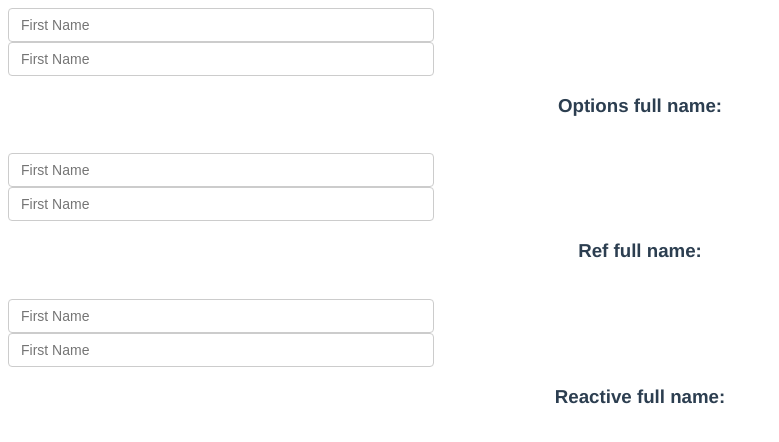
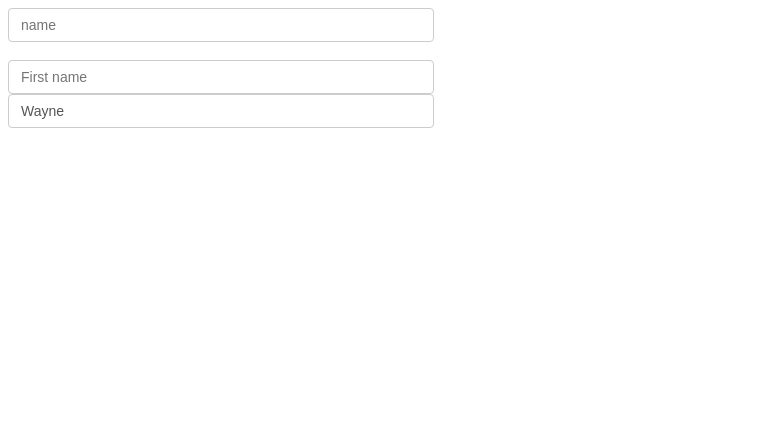
Before and after one commit to utshab-roy/vue-ui, a Vue app: page / in a window 1280 px wide. Shown: the top 442 px of the page, without its empty margins (0-779 px from the left). Built offline with nearby package versions, Linux system fonts and the light colour scheme.

Commit message:
watch observe in ref and multiple data val at same time

```diff
--- a/src/App.vue
+++ b/src/App.vue
@@ -1,9 +1,9 @@
 <template>
-    <Computed />
+    <Watch />
 </template>
 
 <script>
-import Computed from "./components/Computed.vue";
+import Watch from "./components/Watch.vue";
 export default {
     name: "App",
     data() {
@@ -11,7 +11,7 @@
 
         };
     },
-    components: { Computed }
+    components: { Watch }
 }
 </script>
 
--- /dev/null
+++ b/src/components/Watch.vue
@@ -0,0 +1,50 @@
+<template>
+    <div>
+        <input type="text" placeholder="name" v-model="name">
+        <br>
+        <input type="text" placeholder="First name" v-model="firstName">
+        <input type="text" placeholder="Last name" v-model="lastName">
+    </div>
+</template>
+
+<script>
+import { ref, watch } from "vue";
+export default {
+    name: 'Watch',
+    setup() {
+        const firstName = ref('')
+        const lastName = ref('Wayne')
+
+        // watching multiple data source at the same time, pass values as array
+        watch([firstName, lastName], function(newValues, oldValues) {
+            console.log('ref firstName Old value', oldValues[0])
+            console.log('ref firstName New value', newValues[0])
+
+            console.log('ref lastName Old value', oldValues[1])
+            console.log('ref lastName New value', newValues[1])
+        }, { // if we want to execute watch on load, even before any change
+            immediate: true
+        })
+
+        return {
+            firstName,
+            lastName
+        }
+    },
+    data() {
+        return {
+            name: ''
+        }
+    },
+    watch: {
+        name(newValue, oldValue) {
+            console.log('Old value', oldValue)
+            console.log('New value', newValue)
+        }
+    }
+}
+</script>
+
+<style scoped>
+
+</style>
```
